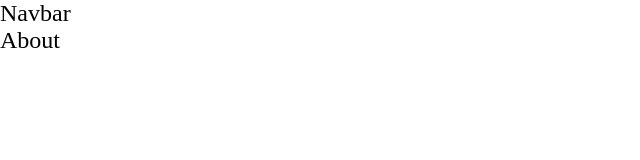
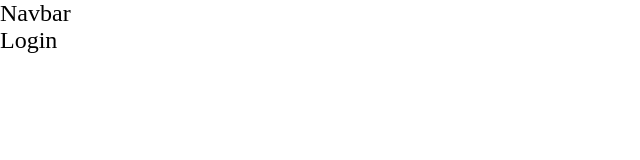
Before and after one commit to brs14shn/react-recipe-styled-components, a React (Create React App) app: page /login in a window 1280 px wide. Shown: the top 160 px of the page, without its empty margins (0-640 px from the left). Built offline with nearby package versions, Linux system fonts and the light colour scheme; a web font is replaced by a local one.

Commit message:
updated files

```diff
--- a/src/App.js
+++ b/src/App.js
@@ -1,9 +1,11 @@
 import AppRouter from "./router/AppRouter";
+import theme from "./components/GlobalStyles/theme"
+import { ThemeProvider } from "styled-components"
 
 function App() {
-  return <div>
+  return <ThemeProvider theme={theme}>
     <AppRouter/>
-  </div>;
+  </ThemeProvider>;
 }
 
 export default App;
--- /dev/null
+++ b/src/pages/Login/Login.jsx
@@ -0,0 +1,8 @@
+import React from "react";
+import LoginStyle from "./Login.style";
+
+const Login = () => {
+  return <div>Login</div>;
+};
+
+export default Login;
--- a/src/router/AppRouter.jsx
+++ b/src/router/AppRouter.jsx
@@ -4,6 +4,7 @@ import { GlobalStyles } from "../components/GlobalStyles/Global.styles";
 import Navbar from "../components/Nav/Navbar";
 import About from "../pages/About/About";
 import Home from "../pages/Home/Home";
+import Login from "../pages/Login/Login";
 
 const AppRouter = () => {
   return (
@@ -12,7 +13,8 @@ const AppRouter = () => {
       <Navbar />
       <Routes>
         <Route path="/" element={<Home />} />
-        <Route path="login" element={<About />}></Route>
+        <Route path="about" element={<About />}></Route>
+        <Route path="login" element={<Login />}></Route>
       </Routes>
     </BrowserRouter>
   );
```
Also changed, not shown: src/pages/Login/Lojin.jsx (deleted, +0 -8 lines), src/pages/Login/Login.style.jsx (added), src/pages/Login/Lojin.style.jsx (deleted).
